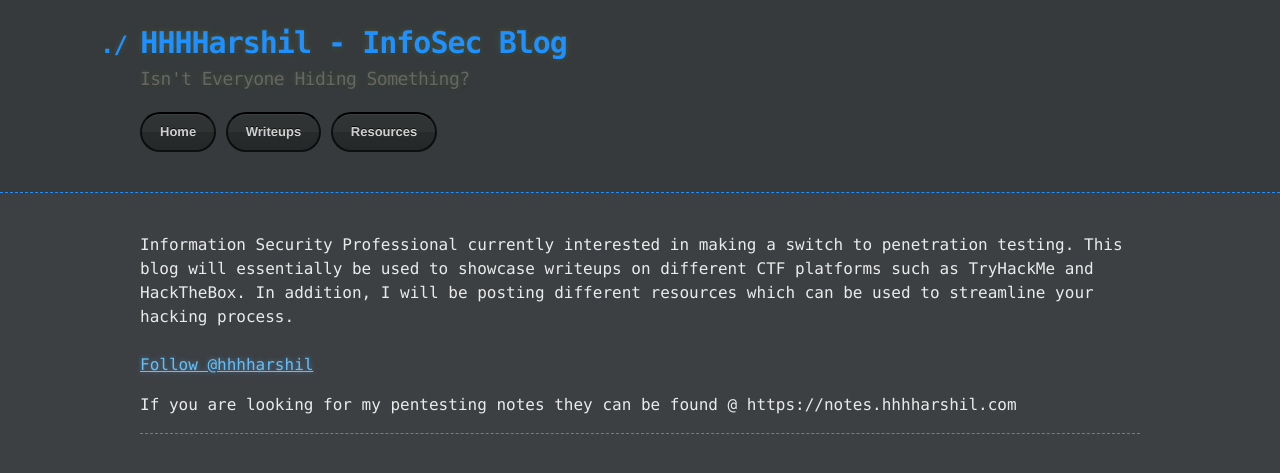
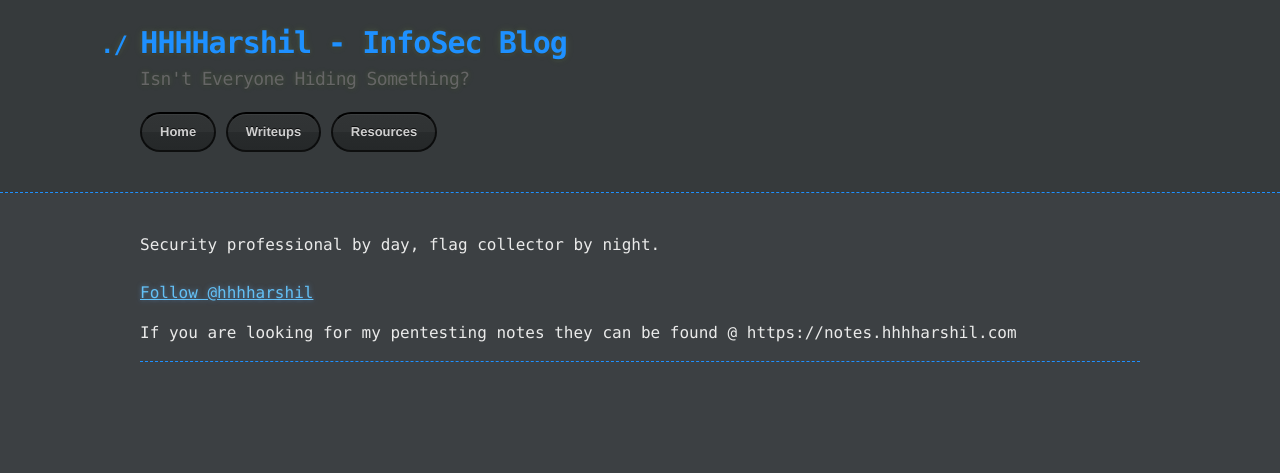
Before and after one commit to hhhharshil/hhhharshil.github.io, a Jekyll site: the page built from index.md, in a window 1280 px wide. Shown: the top 473 px of the page. Built offline with Jekyll 4.4.1, drawn with Linux system fonts in a browser that asks for light colours.

Commit message:
Update index.md

```diff
--- a/index.md
+++ b/index.md
@@ -3,7 +3,7 @@ layout: default
 title: whoami
 permalink: /
 ---
-Information Security Professional currently interested in making a switch to penetration testing. This blog will essentially be used to showcase writeups on different CTF platforms such as TryHackMe and HackTheBox. In addition, I will be posting different resources which can be used to streamline your hacking process.
+Security professional by day, flag collector by night.
 <br>
 <script src="https://tryhackme.com/badge/289035"></script>
 <br>
```
